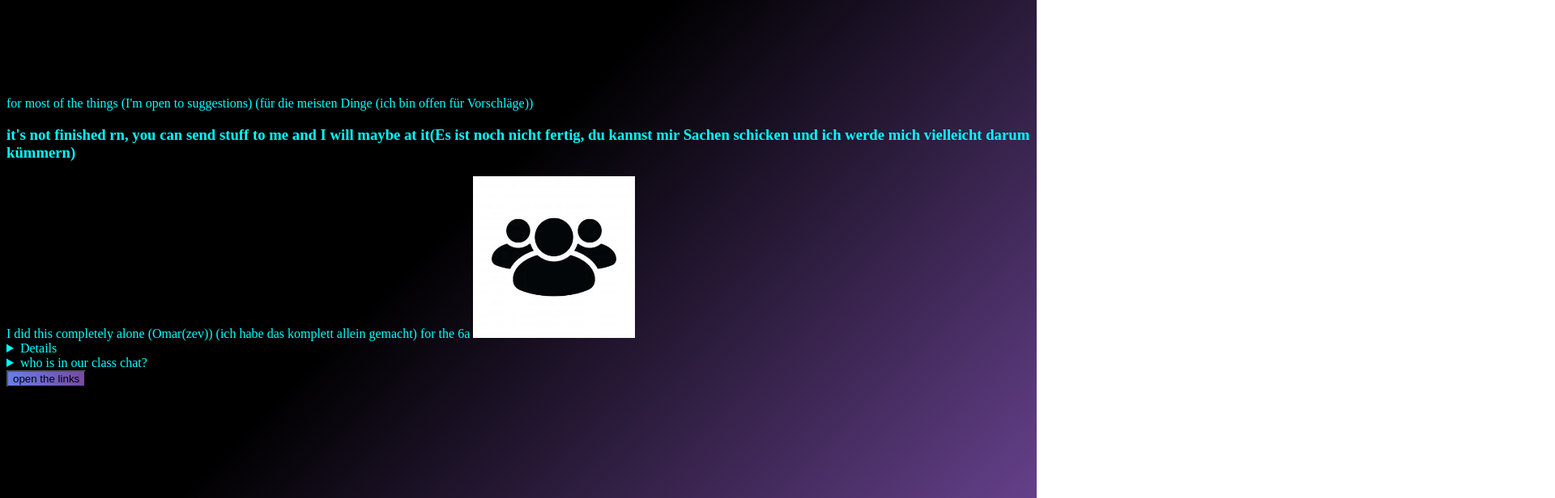
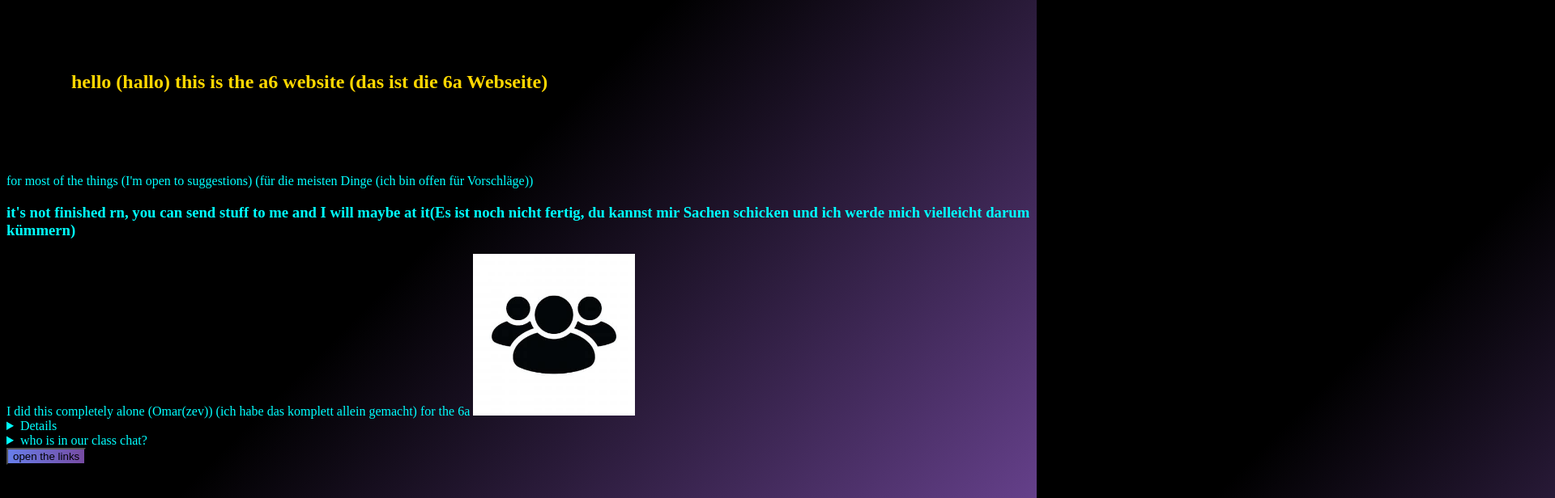
Before and after one commit to sebastianqwertyxeiumaluminum-ui/6a-class-website, a plain HTML site: page a6-main hub.html in a window 1280 px wide. Shown: the top 616 px of the page at 81% size, 1920 px wide, since content can reach past the window. Drawn offline with Linux system fonts and the light colour scheme.

Commit message:
Modify .text1 styles for improved appearance
Updated styles for .text1 class with new border, width, padding, and color.

```diff
--- a/a6-main hub.html
+++ b/a6-main hub.html
@@ -55,9 +55,10 @@ background: linear-gradient(90deg, #677eea 0%, #764ba2 100%);
 
 
 .text1 {
-border: 10px;
-width: 200px;
-padding: 5px;
+border: 10rem;
+width: 200rem;
+padding: 5rem;
+color: gold;
 }
 .text2 {
 color: cyan;
```
